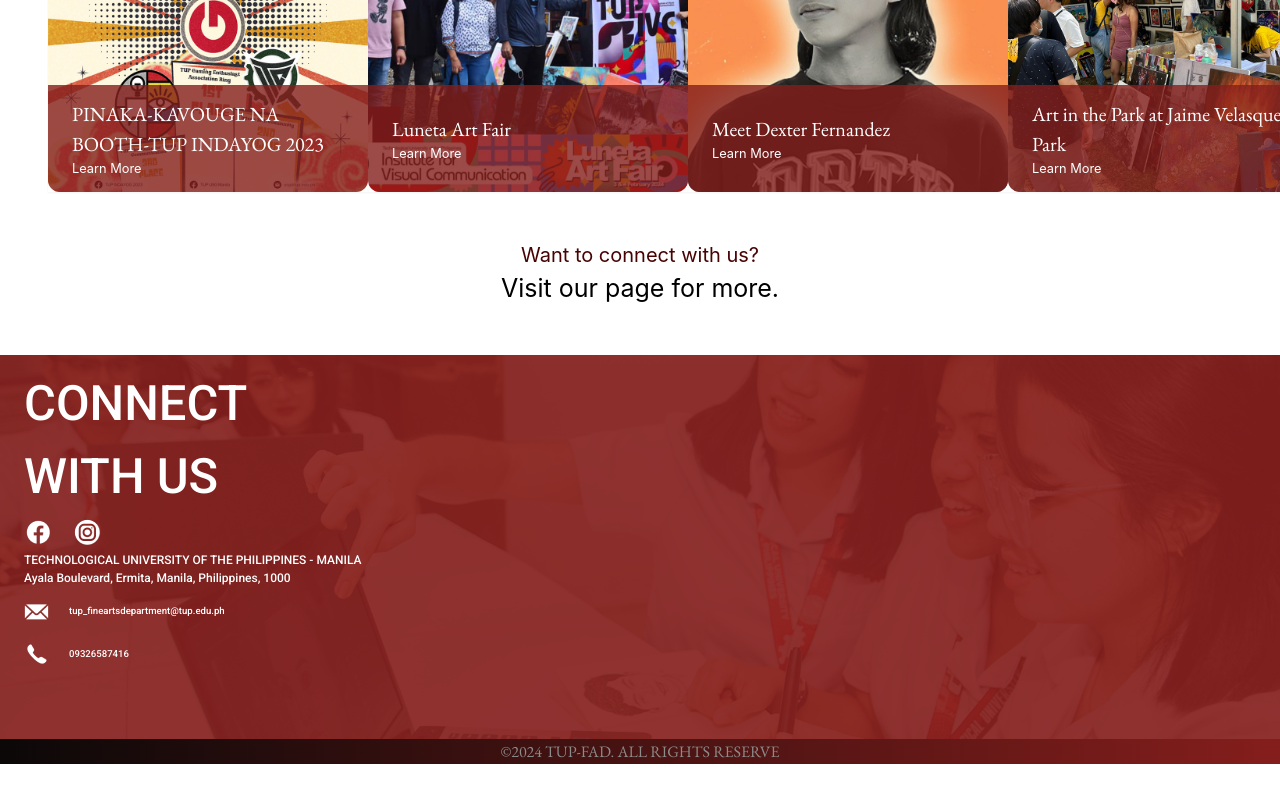
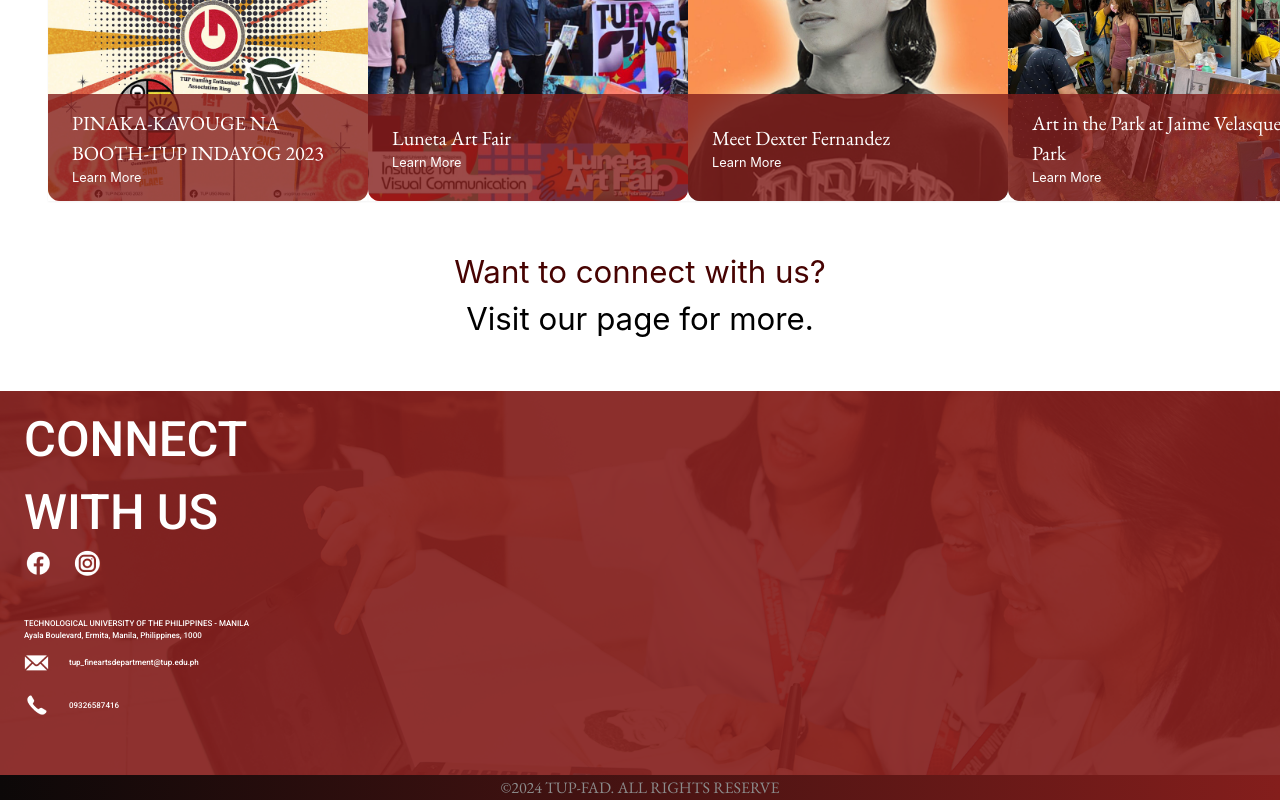
Before and after one commit to jkennethbalane/FAD-web, a React (Vite) app in the folder fad-application/: page / in a window 1280 px wide. Shown: the part 2098-2898 px from the top of the page. Before the commit the page ends 2862 px from the top, so only its background shows below. Built offline with nearby package versions, Linux system fonts and the light colour scheme.

Commit message:
slight changes

```diff
--- a/fad-application/package.json
+++ b/fad-application/package.json
@@ -13,6 +13,7 @@
     "@radix-ui/react-slot": "^1.0.2",
     "class-variance-authority": "^0.7.0",
     "clsx": "^2.1.0",
+    "embla-carousel-autoplay": "^8.0.0",
     "embla-carousel-react": "^8.0.0",
     "lucide-react": "^0.358.0",
     "react": "^18.2.0",
--- a/fad-application/src/App.jsx
+++ b/fad-application/src/App.jsx
@@ -14,13 +14,16 @@
   CarouselPrevious,
 } from "@/components/ui/carousel"
 import { Card, CardContent } from "@/components/ui/card"
+import * as React from "react"
+import Autoplay from "embla-carousel-autoplay"
 
 function App() {
-  const [count, setCount] = useState(0)
-
+  const plugin = React.useRef(
+    Autoplay({ delay: 5000, stopOnInteraction: true })
+  )
   return (
     <>
-      <Carousel className="w-full flex justify-center max-w-full">
+      <Carousel className="w-full flex justify-center max-w-full" plugin={(plugin)}>
         <CarouselContent>
           <CarouselItem key="0">
           <div>
--- a/fad-application/src/components/ui/Footer.jsx
+++ b/fad-application/src/components/ui/Footer.jsx
@@ -9,24 +9,28 @@
         <>
             <div className="w-full h-80 xl:h-96 relative font-body font-[500]">
                 <img src={foot} className='w-full object-cover h-full'></img>
-                <div className='text-white py-3 px-6 absolute left-0 top-0 flex flex-col space-y-1'>
+                <div className='text-white py-3 px-6 absolute left-0 top-0 flex flex-col space-y-10'>
+                    <div>
                         <span className='text-4xl xl:text-5xl'>CONNECT<br/>WITH US</span>
                         <div className='flex flex-row space-x-5'>
                             <img src={facebook} className='transition duration-300 transform hover:scale-105'></img>
                             <img src={instagram} className='transition duration-300 transform hover:scale-105'></img>
                         </div>
-                    <div className='flex flex-col text-xs'>
+                    </div>
+                    <div>
+                        <div className='flex flex-col text-3xs'>
                             <span>TECHNOLOGICAL UNIVERSITY OF THE PHILIPPINES - MANILA</span>
                             <span>Ayala Boulevard, Ermita, Manila, Philippines, 1000 </span>
                         </div>
-                    <div className=''>
+                        <div>
                             <div className='flex flex-row items-center space-x-5'>
                                 <img src={mail} className='transition duration-300 transform hover:scale-105'></img>
-                            <span className='text-2xs'>tup_fineartsdepartment@tup.edu.ph</span>
+                                <span className='text-3xs'>tup_fineartsdepartment@tup.edu.ph</span>
                             </div>
                             <div className='flex flex-row items-center space-x-5'>
                                 <img src={phone} className='transition duration-300 transform hover:scale-105'></img>
-                            <span className='text-2xs'>09326587416</span>
+                                <span className='text-3xs'>09326587416</span>
+                            </div>
                         </div>
                     </div>
                 </div>
--- a/fad-application/src/components/ui/Testimonies.jsx
+++ b/fad-application/src/components/ui/Testimonies.jsx
@@ -15,8 +15,8 @@
     <>
         <div className='py-6 font-roboto font-[400] text-black'>
             <div className='text-center flex flex-col space-y-3 font-[500]'>
-                <span className="text-3xl text-testimonialTitle ">Testimonials</span>
-                <span className="text-3xl text-">We taught thousands of<br></br>amazing students</span>
+                <span className="xl:text-3xl text-xl text-testimonialTitle ">Testimonials</span>
+                <span className="xl:text-3xl text-xl">We taught thousands of<br></br>amazing students</span>
             </div>
             <Carousel className="w-full flex justify-center max-w-full px-6 py-6">
                 <CarouselContent>
@@ -88,8 +88,8 @@
         </div>
         <div className='py-6 px-12 font-roboto text-white'>
             <div className='text-center flex flex-col space-y-3 text-black'>
-                <span className="text-3xl font-[500]">Highlights</span>
-                <span className="text-2xl font-[300]">LATEST NEWS AND EVENTS</span>
+                <span className="xl:text-3xl text-xl font-[500]">Highlights</span>
+                <span className="xl:text-3xl text-xs font-[300]">LATEST NEWS AND EVENTS</span>
             </div>
             <div className='flex xl:flex-row xl:space-y-0 space-y-6 py-6 justify-between flex-col'>
                 <Card className="flex justify-center ">
@@ -134,8 +134,8 @@
                 </Card>
             </div>
             <div className='text-center flex flex-col space-y-0 py-6'>
-                <span className="text-xl text-testimonialTitle">Want to connect with us?</span>
-                <span className="text-2xl text-black">Visit our page for more.</span>
+                <span className="xl:text-3xl text-xs text-testimonialTitle">Want to connect with us?</span>
+                <span className="xl:text-3xl text-md text-black">Visit our page for more.</span>
             </div>
         </div>
     </>
```
Also changed, not shown: 1 other file (tests, documents, lock files or other folders). Lines whose indentation alone changed are shown as unchanged.
